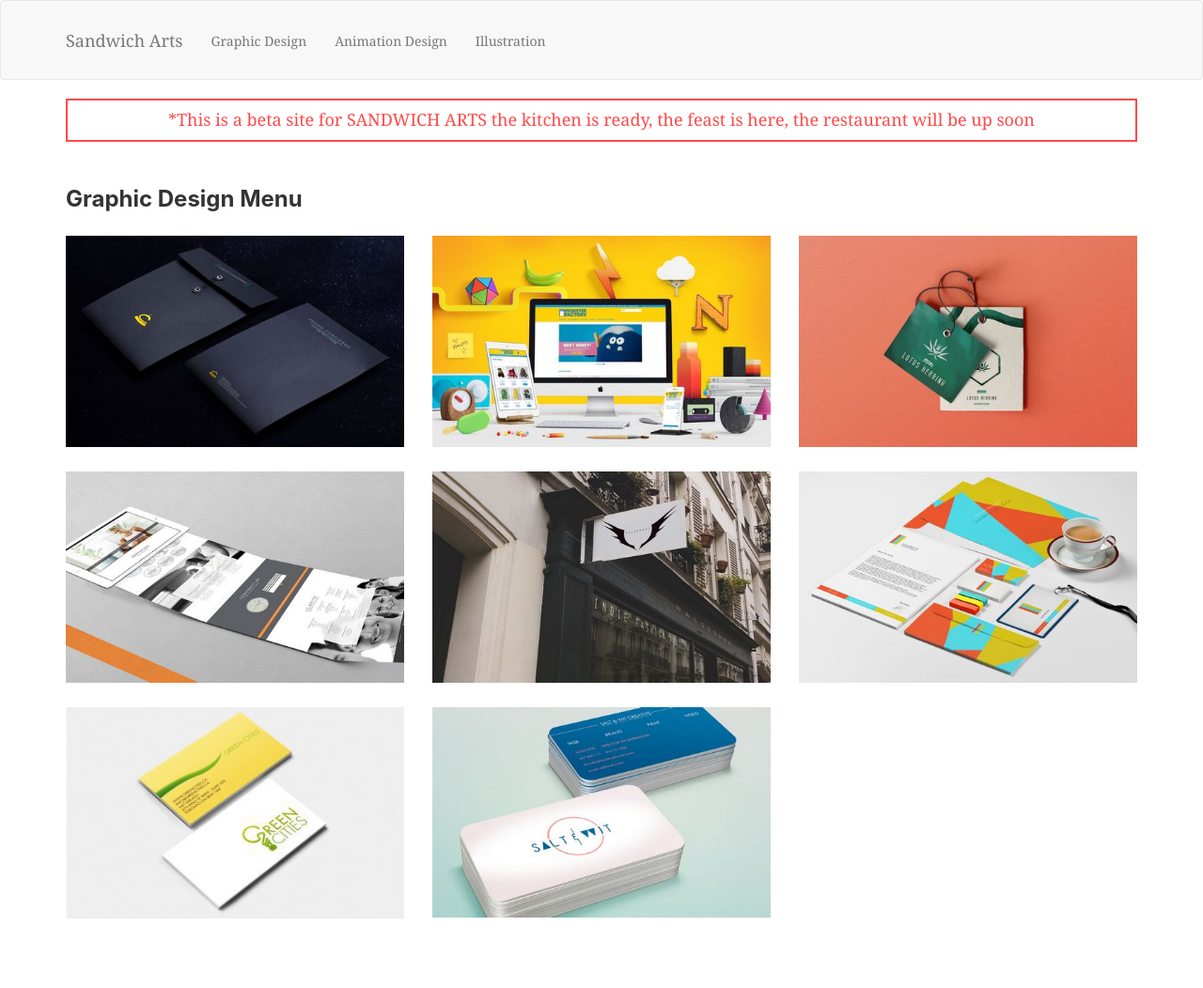
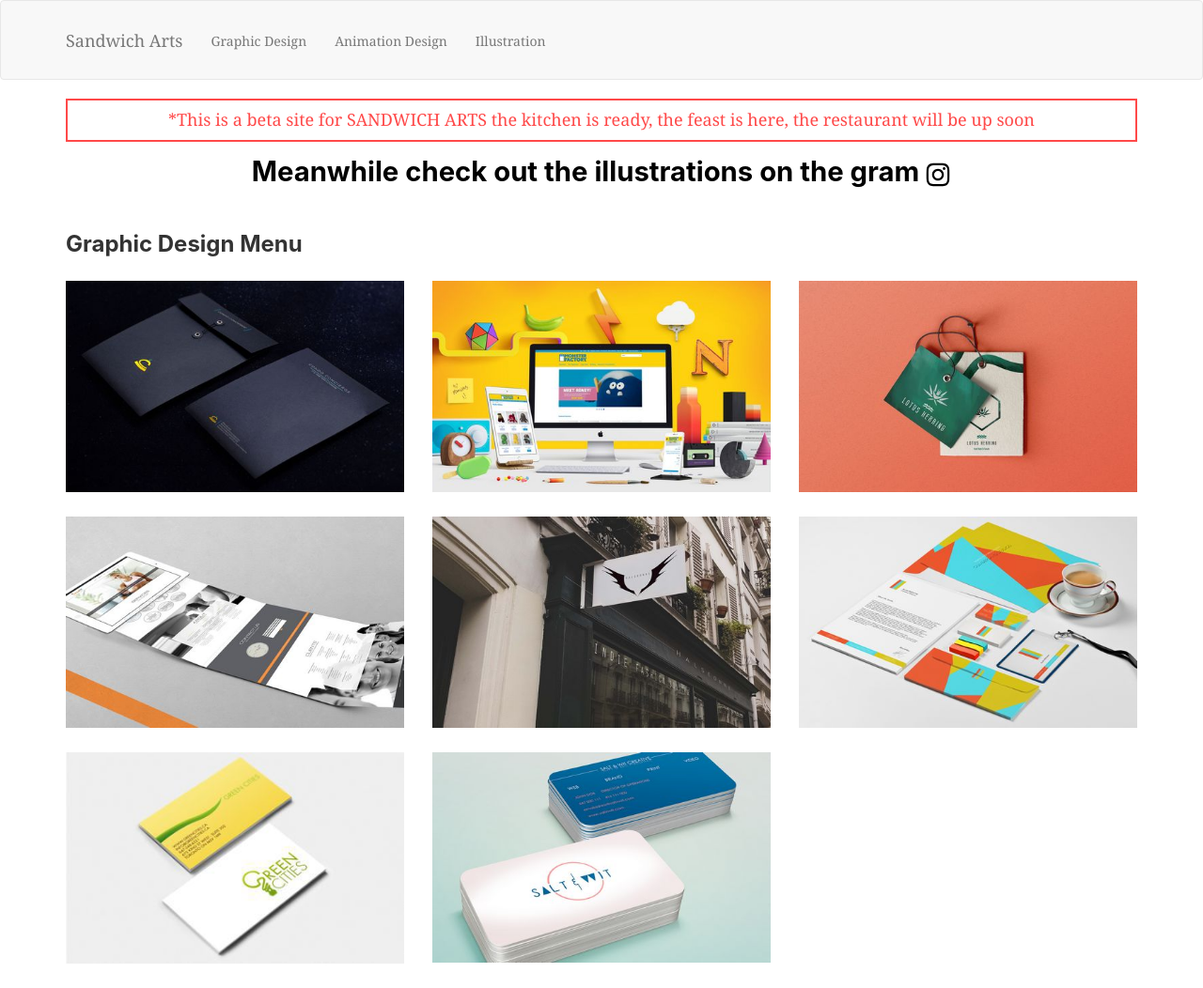
Before and after one commit to rexsuit/sandwich-arts, a Gatsby site: page / in a window 1280 px wide. Shown: the whole page at 94% size. Before the commit the page ends 1004 px from the top, so only its background shows below. Built offline with nearby package versions, Linux system fonts and the light colour scheme; Gatsby itself is replaced by a stand-in of ours.

Commit message:
add instagram link and update some packages

```diff
--- a/gatsby-config.js
+++ b/gatsby-config.js
@@ -30,10 +30,10 @@ module.exports = {
     //     name: "markdown-pages",
     //   },
     // },
-    `gatsby-transformer-remark`,
-    'gatsby-plugin-offline',
-    'gatsby-plugin-netlify',
+    // `gatsby-transformer-remark`,
+    // 'gatsby-plugin-offline',
+    // 'gatsby-plugin-netlify',
     `gatsby-transformer-sharp`,
-    `gatsby-plugin-sharp`
+    `gatsby-plugin-sharp`,
   ],
 }
--- /dev/null
+++ b/src/components/Link.js
@@ -0,0 +1,32 @@
+import React from "react"
+import { Link as GatsbyLink } from "gatsby"
+
+const Link = React.forwardRef(({ to, innerRef, ...props }, ref) => {
+  const path = to
+  // Tailor the following test to your environment.
+  // This example assumes that any internal link (intended for Gatsby)
+  // will start with exactly one slash, and that anything else is external.
+  const internal = /^\/(?!\/)/.test(to)
+  const mailTo = /^mailto/.test(to)
+  const file = /\.[0-9a-z]+$/i.test(to)
+  const ref2 = ref || innerRef
+
+  // Use Gatsby Link for internal links, and <a> for others
+  if (internal && !file) {
+    return <GatsbyLink to={path} {...props} ref={ref2} />
+  } else if (mailTo) {
+    return <a href={to} {...props} ref={ref2} />
+  } else {
+    return (
+      <a
+        href={to}
+        target="_blank"
+        rel="noopener noreferrer"
+        {...props}
+        ref={ref2}
+      />
+    )
+  }
+})
+
+export default Link
--- a/src/components/layout.js
+++ b/src/components/layout.js
@@ -1,9 +1,11 @@
 import React from 'react'
+import Link from './Link'
 import PropTypes from 'prop-types'
 import Helmet from 'react-helmet'
 import { StaticQuery, graphql } from 'gatsby'
-import { Grid, Row, Col } from 'react-bootstrap';
+import { Grid, Row, Col } from 'react-bootstrap'
 import { css } from 'emotion'
+import { FaInstagram } from 'react-icons/fa'
 
 import Header from './header'
 import './layout.css'
@@ -14,7 +16,7 @@ const headsUpBox = css`
   border: 2px solid currentColor;
   font-size: 18px;
   padding: 8px 4px;
-  margin-bottom: 48px;
+  margin-bottom: 16px;
 `
 
 const Layout = ({ children, data }) => (
@@ -42,16 +44,58 @@ const Layout = ({ children, data }) => (
         {/* <link rel="stylesheet" href="https://maxcdn.bootstrapcdn.com/bootstrap/3.3.7/css/bootstrap.min.css" integrity="sha384-BVYiiSIFeK1dGmJRAkycuHAHRg32OmUcww7on3RYdg4Va+PmSTsz/K68vbdEjh4u" crossOrigin="anonymous"></link> */}
         <Header siteTitle={data.site.siteMetadata.title} />
         <Grid>
-          <Row>
+          <Row
+            className={css`
+              margin-bottom: 48px;
+            `}
+          >
             <Col xs={12}>
-              <div className={headsUpBox}>*This is a beta site for SANDWICH ARTS the kitchen is ready, the feast is here, the restaurant will be up soon</div>
+              <div className={headsUpBox}>
+                *This is a beta site for SANDWICH ARTS the kitchen is ready, the
+                feast is here, the restaurant will be up soon
+              </div>
+            </Col>
+            <Col xs={12}>
+              <Link
+                to="https://www.instagram.com/broke_but_fancy/"
+                className={css`
+                  &,
+                  &:hover,
+                  &:focus {
+                    color: black;
+                  }
+                `}
+              >
+                <div
+                  className={css`
+                    display: flex;
+                    justify-content: center;
+                    align-items: center;
+                    font-weight: bold;
+                    font-size: 2em;
+                  `}
+                >
+                  <h2
+                    className={css`
+                      margin-right: 6px;
+                      margin-bottom: 0;
+                    `}
+                  >
+                    Meanwhile check out the illustrations on the gram{' '}
+                  </h2>
+                  <FaInstagram
+                    className={css`
+                      position: relative;
+                      top: 3px;
+                    `}
+                  />
+                </div>
+              </Link>
             </Col>
           </Row>
         </Grid>
 
-        <div>
-          {children}
-        </div>
+        <div>{children}</div>
       </>
     )}
   />
--- a/src/pages/index.js
+++ b/src/pages/index.js
@@ -1,13 +1,13 @@
 import React from 'react'
 import { Link } from 'gatsby'
-import { Grid, Row, Col } from 'react-bootstrap';
+import { Grid, Row, Col } from 'react-bootstrap'
 import { css } from 'emotion'
 
 import Layout from '../components/layout'
 
 const header = css`
   font-size: 24px;
-  font-weight: bod;
+  font-weight: bold;
 `
 
 const paragraph = css`
@@ -16,7 +16,6 @@ const paragraph = css`
 
 // console.log('this.props.data.allFile.edges', props.data)
 class IndexPage extends React.Component {
-
   render() {
     console.log('this.props.data', this.props.data)
     const thumbData = this.props.data
@@ -29,16 +28,70 @@ class IndexPage extends React.Component {
               <h2 className={header}>Graphic Design Menu</h2>
               {/* <p className={paragraph}>Lorem ipsum, dolor sit amet consectetur adipisicing elit. Rem sapiente iste quo corrupti quasi voluptates in nisi iusto itaque accusamus consectetur veritatis delectus distinctio magnam odit expedita quam, dolores suscipit?</p> */}
             </Col>
-            <Col md={4} style={{textAlign: 'center'}}><Link to="/graphic-design/condo-concierge/"><img src={thumbData.CondoConcierge.childImageSharp.resolutions.src} alt=""/></Link></Col>
-            <Col md={4} style={{textAlign: 'center'}}><Link to="/graphic-design/monster-factory/"><img src={thumbData.MonsterFactory.childImageSharp.resolutions.src} alt=""/></Link></Col>
-            <Col md={4} style={{textAlign: 'center'}}><Link to="/graphic-design/lotus-herring/"><img src={thumbData.LotusHerring.childImageSharp.resolutions.src} alt=""/></Link></Col>
-            <Col md={4} style={{textAlign: 'center'}}><Link to="/graphic-design/innofit/"><img src={thumbData.Innofit.childImageSharp.resolutions.src} alt=""/></Link></Col>
-            <Col md={4} style={{textAlign: 'center'}}><Link to="/graphic-design/halseonne/"><img src={thumbData.Halseonne.childImageSharp.resolutions.src} alt=""/></Link></Col>
-            <Col md={4} style={{textAlign: 'center'}}><Link to="/graphic-design/cumberland/"><img src={thumbData.Cumberland.childImageSharp.resolutions.src} alt=""/></Link></Col>
-            <Col md={4} style={{textAlign: 'center'}}><Link to="/graphic-design/green-cities/"><img src={thumbData.GreenCities.childImageSharp.resolutions.src} alt=""/></Link></Col>
-            <Col md={4} style={{textAlign: 'center'}}><Link to="/graphic-design/salt-wit/"><img src={thumbData.SaltWit.childImageSharp.resolutions.src} alt=""/></Link></Col>
-
-
+            <Col md={4} style={{ textAlign: 'center' }}>
+              <Link to="/graphic-design/condo-concierge/">
+                <img
+                  src={thumbData.CondoConcierge.childImageSharp.resolutions.src}
+                  alt=""
+                />
+              </Link>
+            </Col>
+            <Col md={4} style={{ textAlign: 'center' }}>
+              <Link to="/graphic-design/monster-factory/">
+                <img
+                  src={thumbData.MonsterFactory.childImageSharp.resolutions.src}
+                  alt=""
+                />
+              </Link>
+            </Col>
+            <Col md={4} style={{ textAlign: 'center' }}>
+              <Link to="/graphic-design/lotus-herring/">
+                <img
+                  src={thumbData.LotusHerring.childImageSharp.resolutions.src}
+                  alt=""
+                />
+              </Link>
+            </Col>
+            <Col md={4} style={{ textAlign: 'center' }}>
+              <Link to="/graphic-design/innofit/">
+                <img
+                  src={thumbData.Innofit.childImageSharp.resolutions.src}
+                  alt=""
+                />
+              </Link>
+            </Col>
+            <Col md={4} style={{ textAlign: 'center' }}>
+              <Link to="/graphic-design/halseonne/">
+                <img
+                  src={thumbData.Halseonne.childImageSharp.resolutions.src}
+                  alt=""
+                />
+              </Link>
+            </Col>
+            <Col md={4} style={{ textAlign: 'center' }}>
+              <Link to="/graphic-design/cumberland/">
+                <img
+                  src={thumbData.Cumberland.childImageSharp.resolutions.src}
+                  alt=""
+                />
+              </Link>
+            </Col>
+            <Col md={4} style={{ textAlign: 'center' }}>
+              <Link to="/graphic-design/green-cities/">
+                <img
+                  src={thumbData.GreenCities.childImageSharp.resolutions.src}
+                  alt=""
+                />
+              </Link>
+            </Col>
+            <Col md={4} style={{ textAlign: 'center' }}>
+              <Link to="/graphic-design/salt-wit/">
+                <img
+                  src={thumbData.SaltWit.childImageSharp.resolutions.src}
+                  alt=""
+                />
+              </Link>
+            </Col>
           </Row>
         </Grid>
       </Layout>
@@ -50,16 +103,36 @@ export default IndexPage
 
 export const query = graphql`
   query IndexQuery {
-    CondoConcierge: file( relativePath :{ eq: "thumbnails/CondoConcierge.jpg" } ) { ...ThumbnailFragment }
-    MonsterFactory: file( relativePath :{ eq: "thumbnails/MonsterFactory.jpg" } ) { ...ThumbnailFragment }
-    LotusHerring: file( relativePath :{ eq: "thumbnails/LotusHerring.jpg" } ) { ...ThumbnailFragment }
-    Innofit: file( relativePath :{ eq: "thumbnails/Innofit.jpg" } ) { ...ThumbnailFragment }
-    Halseonne: file( relativePath :{ eq: "thumbnails/Halseonne.jpg" } ) { ...ThumbnailFragment }
-    Cumberland: file( relativePath :{ eq: "thumbnails/Cumberland.jpg" } ) { ...ThumbnailFragment }
-    GreenCities: file( relativePath :{ eq: "thumbnails/GreenCities.jpg" } ) { ...ThumbnailFragment }
-    SaltWit: file( relativePath :{ eq: "thumbnails/SaltWit.jpg" } ) { ...ThumbnailFragment }
+    CondoConcierge: file(
+      relativePath: { eq: "thumbnails/CondoConcierge.jpg" }
+    ) {
+      ...ThumbnailFragment
+    }
+    MonsterFactory: file(
+      relativePath: { eq: "thumbnails/MonsterFactory.jpg" }
+    ) {
+      ...ThumbnailFragment
+    }
+    LotusHerring: file(relativePath: { eq: "thumbnails/LotusHerring.jpg" }) {
+      ...ThumbnailFragment
+    }
+    Innofit: file(relativePath: { eq: "thumbnails/Innofit.jpg" }) {
+      ...ThumbnailFragment
+    }
+    Halseonne: file(relativePath: { eq: "thumbnails/Halseonne.jpg" }) {
+      ...ThumbnailFragment
+    }
+    Cumberland: file(relativePath: { eq: "thumbnails/Cumberland.jpg" }) {
+      ...ThumbnailFragment
+    }
+    GreenCities: file(relativePath: { eq: "thumbnails/GreenCities.jpg" }) {
+      ...ThumbnailFragment
+    }
+    SaltWit: file(relativePath: { eq: "thumbnails/SaltWit.jpg" }) {
+      ...ThumbnailFragment
+    }
   }
-`;
+`
 
 export const thumbnailFragment = graphql`
   fragment ThumbnailFragment on File {
@@ -69,7 +142,7 @@ export const thumbnailFragment = graphql`
       }
     }
   }
-`;
+`
 
 export const blogImageFull = graphql`
   fragment BlogImageFull on File {
@@ -79,4 +152,4 @@ export const blogImageFull = graphql`
       }
     }
   }
-`;
+`
```
Also changed, not shown: package.json (+11 -12 lines), 1 other file.
